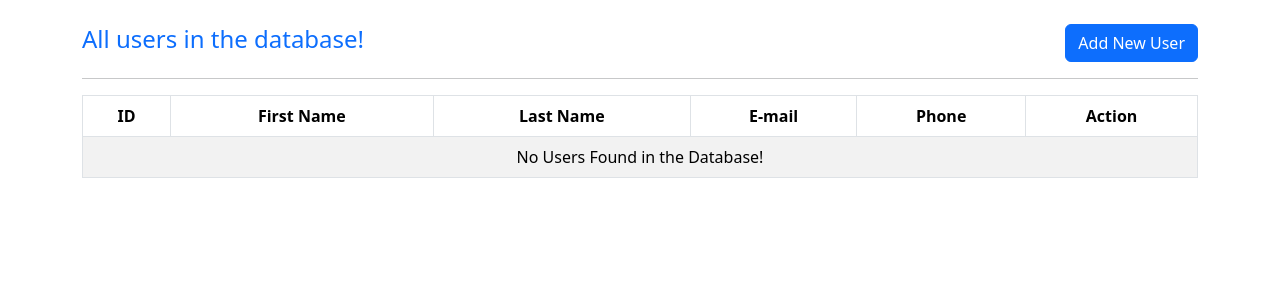
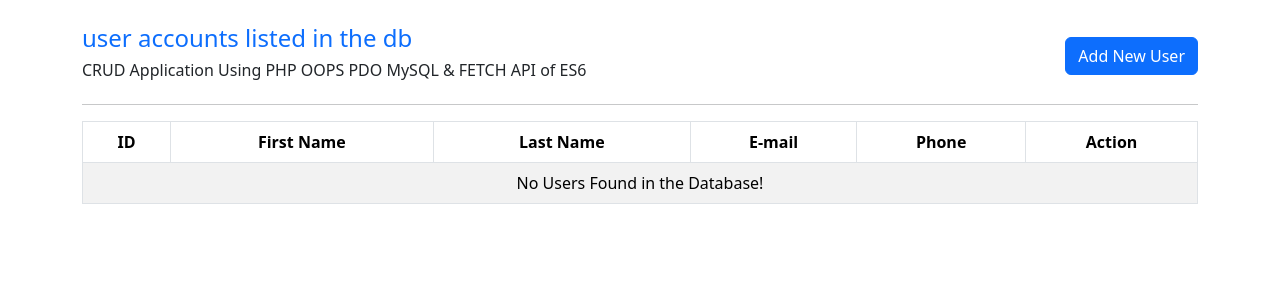
Before and after one commit to gas1ight/W3WI110, a PHP site: page / in a window 1280 px wide. Shown: the top 300 px of the page. Run offline with PHP 8.4, Linux system fonts and the light colour scheme; data that the repository does not hold is empty; some libraries are stand-ins or nearby versions.

Commit message:
update gitignore

```diff
--- a/index.php
+++ b/index.php
@@ -4,7 +4,7 @@
 <head>
     <meta charset="UTF-8">
     <meta name="viewport" content="width=device-width, initial-scale=1.0">
-    <title>CRUD Application Using PHP OOPS PDO MySQL & FETCH API of ES6</title>
+    <title>CRUD App</title>
     <link rel="stylesheet" href="https://stackpath.bootstrapcdn.com/bootstrap/5.0.0-alpha2/css/bootstrap.min.css">
     <script src="https://stackpath.bootstrapcdn.com/bootstrap/5.0.0-alpha2/js/bootstrap.bundle.min.js"></script>
 </head>
@@ -98,7 +98,8 @@
     <div class="row mt-4">
         <div class="col-lg-12 d-flex justify-content-between align-items-center">
             <div>
-                <h4 class="text-primary">All users in the database!</h4>
+                <h4 class="text-primary">user accounts listed in the db</h4>
+                <h6 class="test-primary">CRUD Application Using PHP OOPS PDO MySQL & FETCH API of ES6</h6>
             </div>
             <div>
                 <button class="btn btn-primary" type="button" data-toggle="modal" data-target="#addNewUserModal">Add New User</button>
```
Also changed, not shown: 1 other file.
